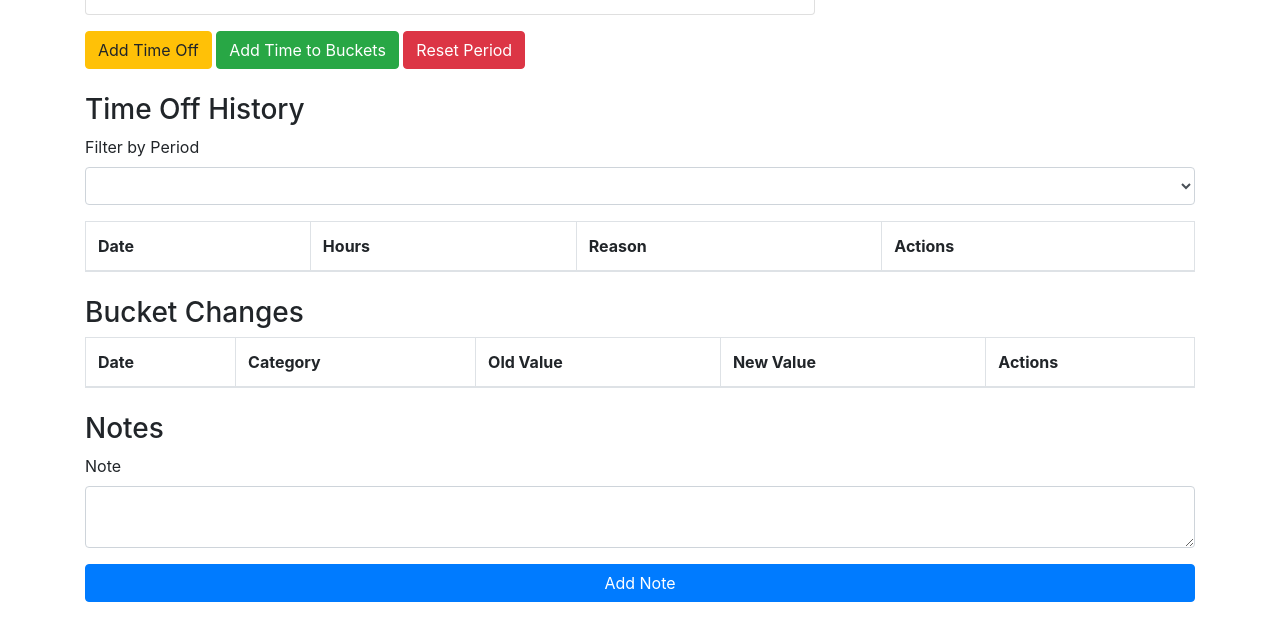
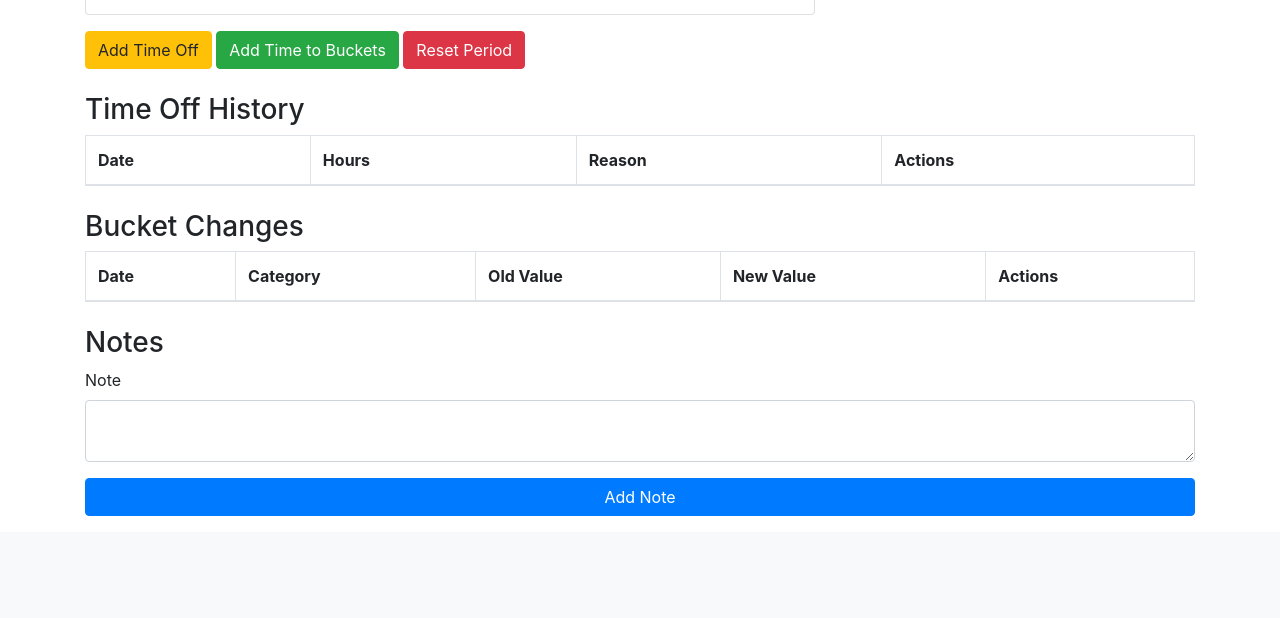
Before and after one commit to ChristopherStrom/PTO-Tracker, a Flask app: page /view_user_period in a window 1280 px wide. Shown: the part 654-1272 px from the top of the page. After the commit the page ends 1170 px from the top, so only its background shows below. Run offline with Flask 3, Linux system fonts and the light colour scheme; the visitor is signed in with stand-in values (Sample User, id 1); data comes from the database, SQL or seed files in the repository; data that the repository does not hold is empty; some libraries are stand-ins or nearby versions.

Commit message:
Update view_user_period.html

```diff
--- a/templates/view_user_period.html
+++ b/templates/view_user_period.html
@@ -80,18 +80,8 @@
         {% endif %}
     </div>
 </div>
+
 <h3 class="mt-4">Time Off History</h3>
-<form method="GET" action="{{ url_for('view_user_period', user_id=user.id) }}">
-    <div class="form-group">
-        <label for="period">Filter by Period</label>
-        <select id="period" name="period_year" class="form-control" onchange="this.form.submit()">
-            {% for year in periods %}
-                <option value="{{ year }}" {% if year == current_period_start.year %}selected{% endif %}>{{ year }}</option>
-            {% endfor %}
-        </select>
-    </div>
-    <input type="hidden" name="user_id" value="{{ user.id }}">
-</form>
 <table class="table table-bordered">
     <thead>
         <tr>
```
